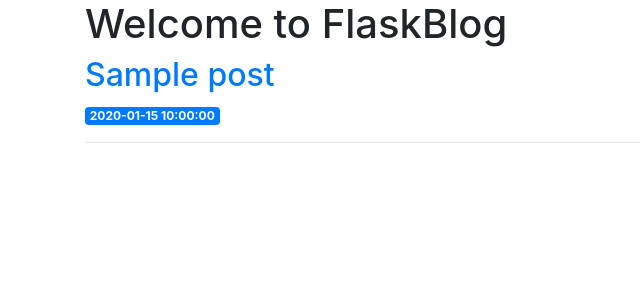
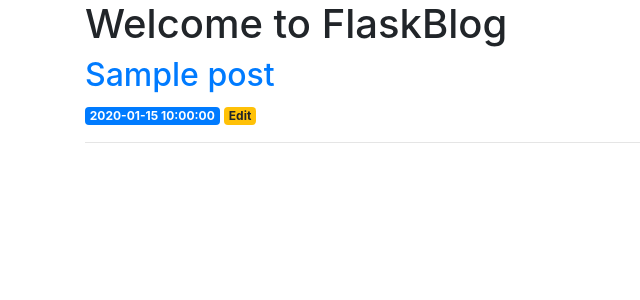
Before and after one commit to glennklockwood/flask-app, a Flask app: template templates/index.html in a window 1280 px wide. Shown: the part 56-356 px from the top of the page, without its empty margins (0-640 px from the left). Run offline with Flask 2, Linux system fonts and the light colour scheme; the template is opened without the code that fills it: most values are stand-ins (such as "Sample title", 1, 10 or a date in 2020); some libraries are stand-ins or nearby versions.

Commit message:
add edit button to UI

```diff
--- a/templates/index.html
+++ b/templates/index.html
@@ -7,6 +7,10 @@
             <h2>{{ post['title'] }}</h2>
         </a>
         <span class="badge badge-primary">{{ post['created'] }}</span>
+
+        <a href="{{ url_for('edit_post', post_id=post['id']) }}">
+            <span class="badge badge-warning">Edit</span>
+        </a>
         <hr>
     {% endfor %}
 {% endblock %}
```
